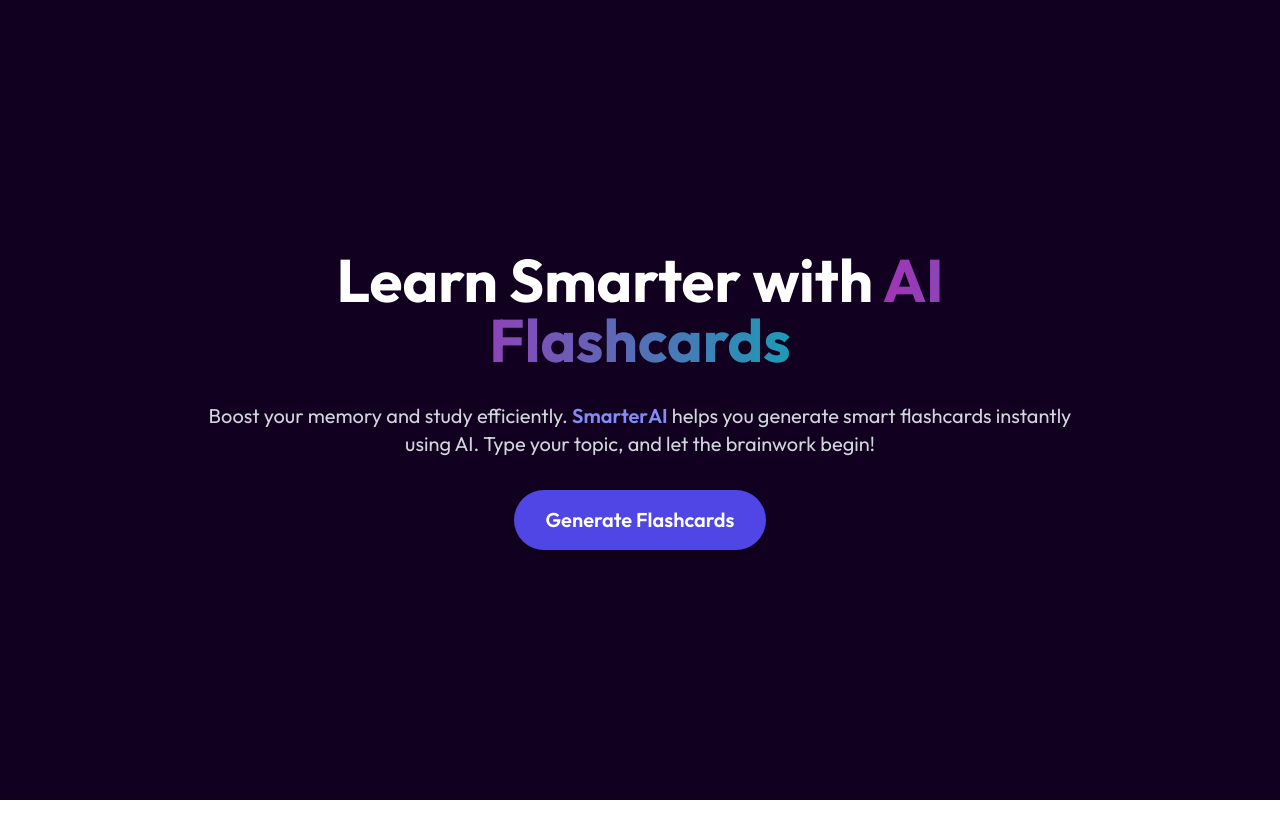
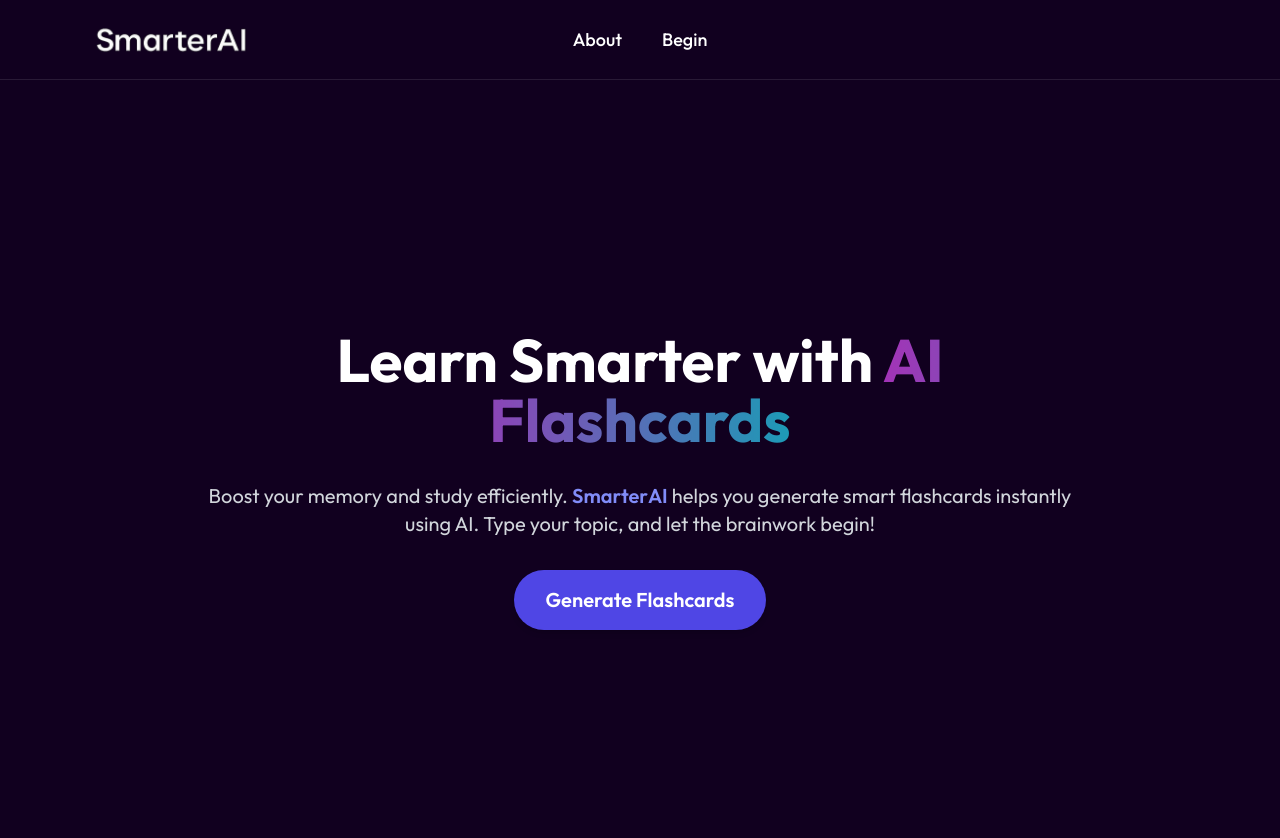
Before and after one commit to Oaksoe11/AI-flashcard, a Next.js app: page / in a window 1280 px wide. Shown: the top 838 px of the page. Before the commit the page ends 800 px from the top, so only its background shows below. Built offline with nearby package versions, Linux system fonts and the light colour scheme; a web font is replaced by a local one.

Commit message:
Add Navbar and layout structure to RootLayout

```diff
--- a/app/layout.js
+++ b/app/layout.js
@@ -1,5 +1,7 @@
 import { Outfit, Ovo } from "next/font/google";
 import "./globals.css";
+import Navbar from "./components/Navbar";
+import {Suspense} from 'react';
 
 const outfit = Outfit({
   subsets: ["latin"], weight: ["400", "500", "600", "700"]
@@ -21,7 +23,10 @@ export default function RootLayout({ children }) {
         className={`${outfit.classname} ${ovo.className} antialiased
         leading-8 overflow-x-hidden`}
       >
-        {children}
+        <Navbar/>
+        <Suspense fallback={<div>Loading...</div>}>
+       <main className="flex-grow">{children}</main>
+       </Suspense>
       </body>
     </html>
   );
```
